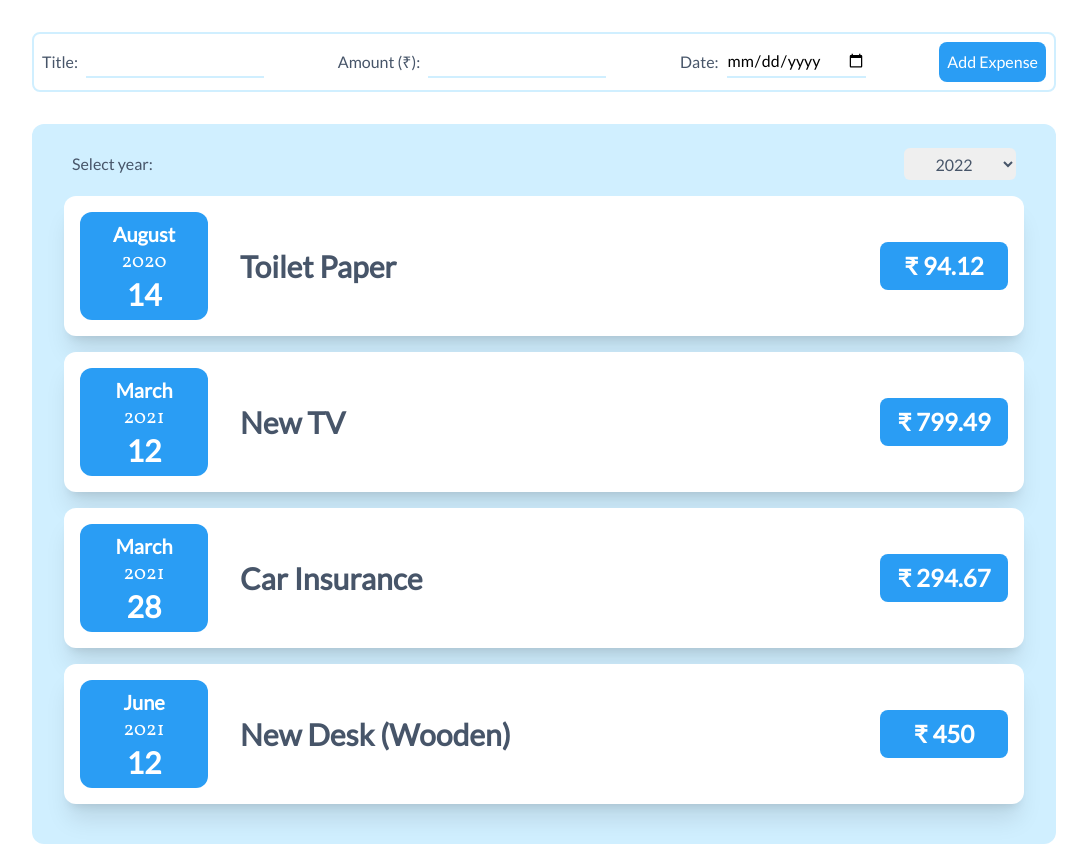
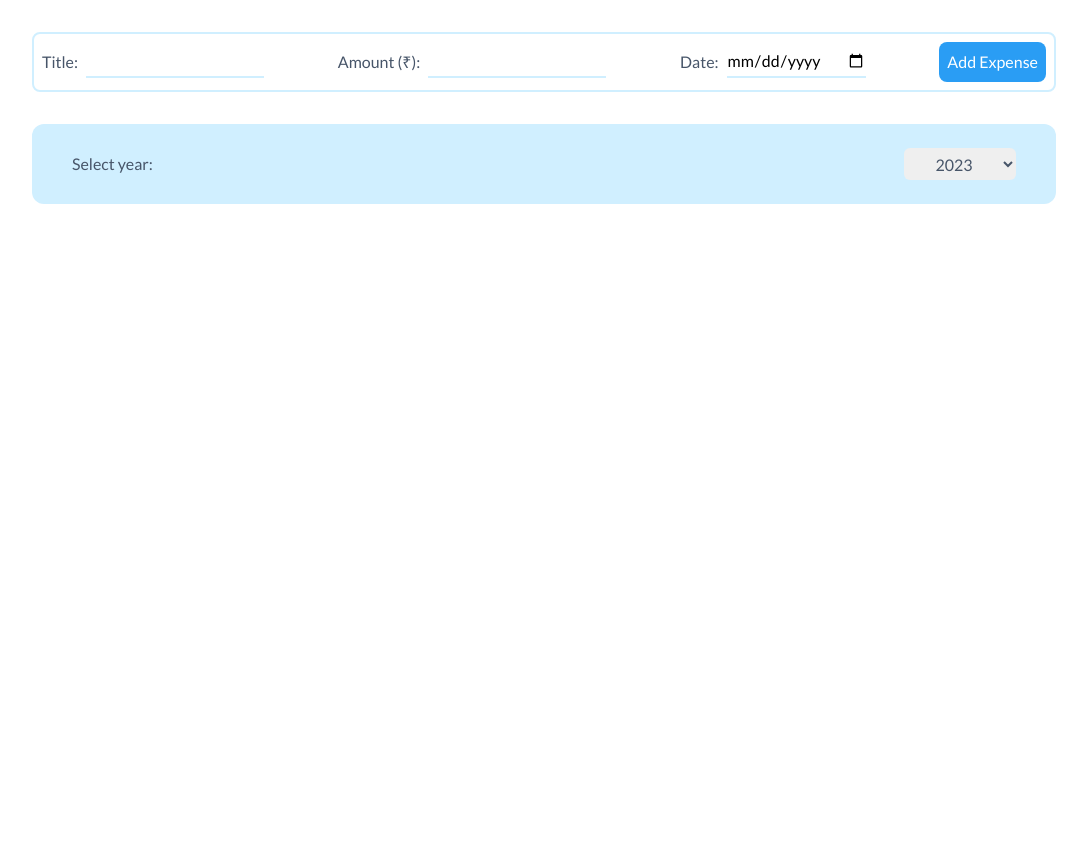
Before and after one commit to gurjarpravin4/expense_tracker_react, a React (Create React App) app: page / in a window 1280 px wide. Shown: the whole page, without its empty margins (96-1183 px from the left). After the commit the page ends 800 px from the top, so only its background shows below. Built offline with nearby package versions, Linux system fonts and the light colour scheme.

Commit message:
filtering and sorting by date done

```diff
--- a/src/components/expenses/ExpenseFilter.jsx
+++ b/src/components/expenses/ExpenseFilter.jsx
@@ -8,6 +8,8 @@ const ExpenseFilter = (props) => {
         <div className='flex justify-between items-center px-4 font-lato text-slate-600'>
             <label htmlFor="year">Select year:</label>
             <select className='w-28 h-8 rounded-md text-center focus:outline-none focus:border-2 focus:border-[#2a9df4]' name="year" value={props.selected} onChange={dropdownChangeHandler}>
+                <option value="all">All</option>
+                <option value="2023">2023</option>
                 <option value="2022">2022</option>
                 <option value="2021">2021</option>
                 <option value="2020">2020</option>
--- a/src/components/expenses/Expenses.jsx
+++ b/src/components/expenses/Expenses.jsx
@@ -9,12 +9,29 @@ const Expenses = (props) => {
     const filterChangeHandler = (selectedYear) => {
         setFilteredYear(selectedYear)
     }
+
+    let filteredExpenses
+    if(filteredYear === 'all')
+        filteredExpenses = props.items
+    else{
+        filteredExpenses = props.items.filter((expense) => {
+            if (expense.date.getFullYear().toString() === filteredYear) {
+                return expense
+            }
+            return null
+        })
+    }
+
+    filteredExpenses.sort((a, b) => {
+        return b.date - a.date
+    })
+
     return (
         <div>
             <Card className='bg-[#d0efff] max-w-5xl p-6 rounded-xl mx-auto'>
                 <ExpenseFilter selected={filteredYear} onChangeFilter={filterChangeHandler} />
                 {
-                    props.items.map((expense) => {
+                    filteredExpenses.map((expense) => {
                         return (
                             <ExpenseItem
                                 key={expense.id}
```
